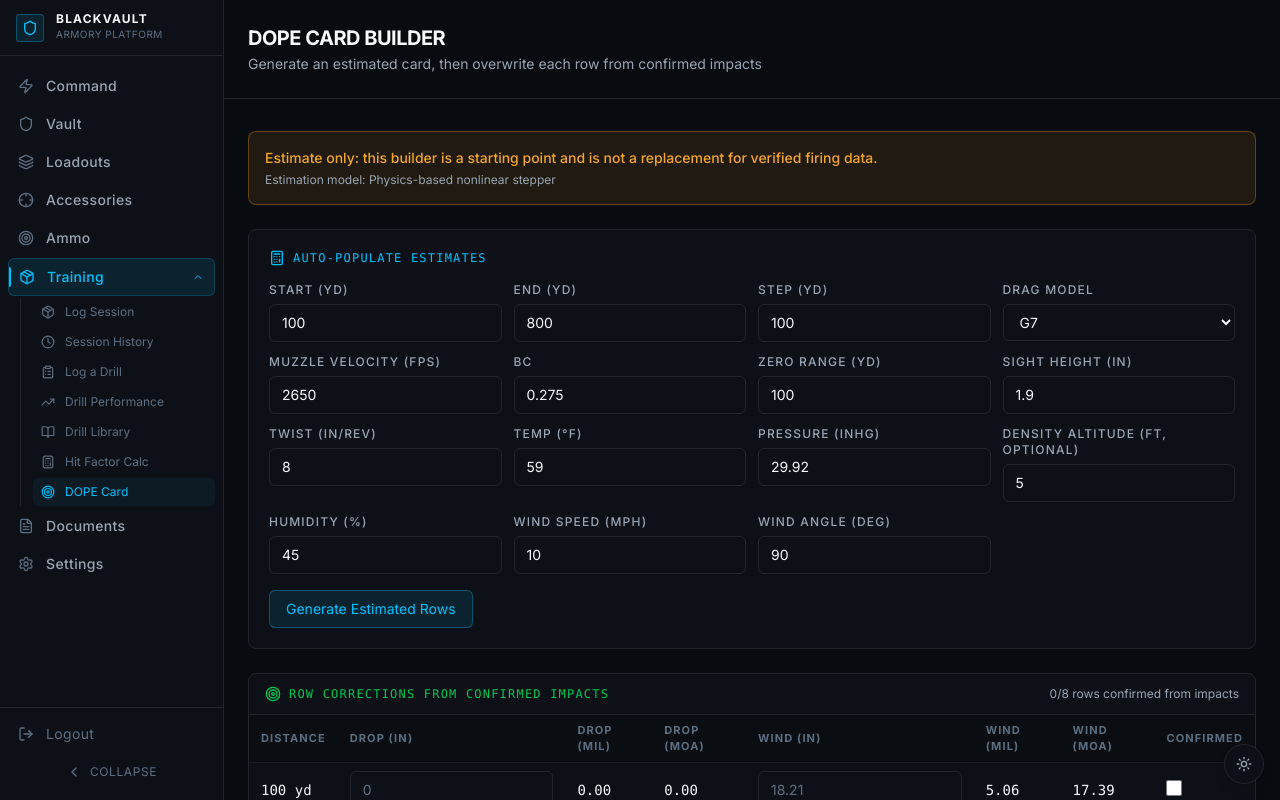
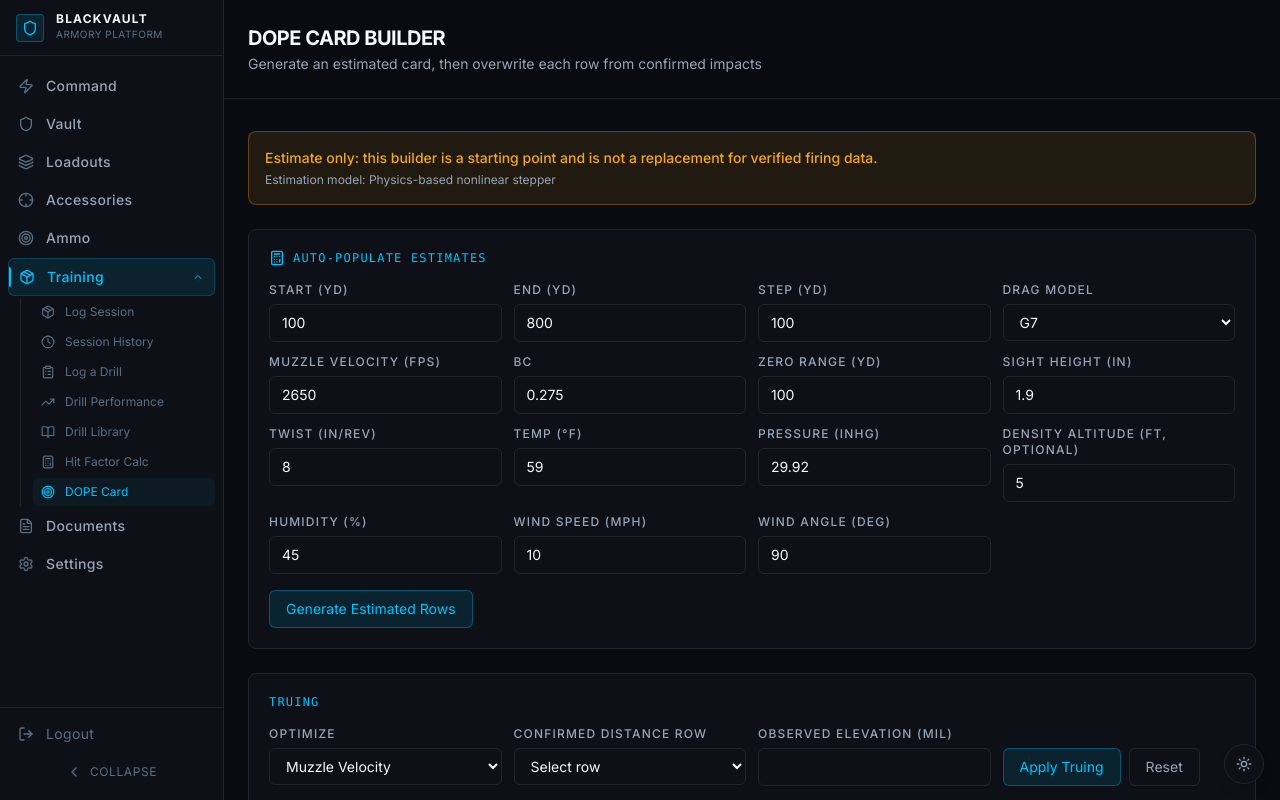
Before and after one commit to theaveragedeveloper/ProjectBlackVault, a Next.js app: page /range/dope-card in a window 1280 px wide. Both pictures are taken after typing "5" into the empty fields and a click on the button "Generate Estimated Rows". Built offline with nearby package versions, Linux system fonts and the light colour scheme.

Commit message:
Add DOPE card truing workflow for MV/BC

```diff
--- a/src/app/range/dope-card/page.tsx
+++ b/src/app/range/dope-card/page.tsx
@@ -7,9 +7,11 @@ import {
   convertDropWindToAngular,
   generateDistanceRows,
   type AngularDopeRow,
+  type BallisticOutputRow,
   type DopeRowCorrection,
 } from "@/lib/ballistics/dope";
 import { solveTrajectoryRows, type DragModel } from "@/lib/ballistics/solver";
+import { trueBallisticProfile, type TruingParameter } from "@/lib/ballistics/truing";
 import { Calculator, Target } from "lucide-react";
 
 const INPUT_CLASS =
@@ -19,7 +21,6 @@ const LABEL_CLASS = "block text-xs font-medium uppercase tracking-widest text-va
 function parseOptionalNumber(value: string): number | undefined {
   const trimmed = value.trim();
   if (!trimmed) return undefined;
-
   const parsed = Number(trimmed);
   return Number.isFinite(parsed) ? parsed : undefined;
 }
@@ -43,7 +44,15 @@ export default function DopeCardPage() {
   const [windAngleDeg, setWindAngleDeg] = useState("90");
 
   const [rows, setRows] = useState<AngularDopeRow[]>([]);
+  const [untunedRows, setUntunedRows] = useState<AngularDopeRow[]>([]);
+  const [activeBaseRows, setActiveBaseRows] = useState<AngularDopeRow[]>([]);
   const [corrections, setCorrections] = useState<Record<number, DopeRowCorrection>>({});
+  const [truingParameter, setTruingParameter] = useState<TruingParameter>("mv");
+  const [truingDistanceYd, setTruingDistanceYd] = useState("");
+  const [observedElevationMil, setObservedElevationMil] = useState("");
+  const [truedMv, setTruedMv] = useState<number | null>(null);
+  const [truedBc, setTruedBc] = useState<number | null>(null);
+
   const estimationModel = "Physics-based nonlinear stepper";
 
   const estimateSummary = useMemo(() => {
@@ -51,6 +60,9 @@ export default function DopeCardPage() {
     const confirmedCount = rows.filter((r) => r.confirmed).length;
     return `${confirmedCount}/${rows.length} rows confirmed from impacts`;
   }, [rows]);
+
+  const confirmedRows = rows.filter((row) => row.confirmed);
+  const isTrued = truedMv !== null || truedBc !== null;
 
   function handleGenerate() {
     const distanceRows = generateDistanceRows(Number(startYd), Number(endYd), Number(stepYd));
@@ -69,24 +81,27 @@ export default function DopeCardPage() {
       windAngleDeg: Number(windAngleDeg),
     });
 
+    const converted = convertDropWindToAngular(solvedRows);
     setCorrections({});
-    setRows(convertDropWindToAngular(solvedRows));
+    setUntunedRows(converted);
+    setActiveBaseRows(converted);
+    setRows(converted);
+    setTruedMv(null);
+    setTruedBc(null);
+    setTruingDistanceYd("");
+    setObservedElevationMil("");
+  }
+
+  function rebuildRows(nextCorrections: Record<number, DopeRowCorrection>, sourceRows: AngularDopeRow[] = activeBaseRows) {
+    setRows(applyDopeCorrections(sourceRows, nextCorrections));
   }
 
   function updateCorrection(distanceYd: number, patch: DopeRowCorrection) {
     const existing = corrections[distanceYd] ?? {};
-    const merged: DopeRowCorrection = {
-      ...existing,
-      ...patch,
-    };
+    const merged: DopeRowCorrection = { ...existing, ...patch };
 
-    if (patch.dropIn === undefined) {
-      delete merged.dropIn;
-    }
-
-    if (patch.windIn === undefined) {
-      delete merged.windIn;
-    }
+    if (patch.dropIn === undefined) delete merged.dropIn;
+    if (patch.windIn === undefined) delete merged.windIn;
 
     const hasAnyCorrection =
       merged.dropIn !== undefined || merged.windIn !== undefined || merged.confirmed !== undefined;
@@ -94,13 +109,47 @@ export default function DopeCardPage() {
       ...corrections,
       ...(hasAnyCorrection ? { [distanceYd]: merged } : {}),
     };
-
-    if (!hasAnyCorrection) {
-      delete nextCorrections[distanceYd];
-    }
+    if (!hasAnyCorrection) delete nextCorrections[distanceYd];
 
     setCorrections(nextCorrections);
-    setRows((prev) => applyDopeCorrections(prev, nextCorrections));
+    rebuildRows(nextCorrections);
+  }
+
+  function handleTrueProfile() {
+    const baselineMv = Number(muzzleVelocityFps);
+    const baselineBc = Number(ballisticCoefficient);
+    const targetDistanceYd = Number(truingDistanceYd);
+    const observedMil = Number(observedElevationMil);
+
+    const baseSourceRows: BallisticOutputRow[] = untunedRows.map((row) => ({
+      distanceYd: row.distanceYd,
+      dropIn: row.dropIn,
+      windIn: row.windIn,
+    }));
+
+    const trued = trueBallisticProfile({
+      rows: baseSourceRows,
+      baselineMv,
+      baselineBc,
+      targetDistanceYd,
+      observedElevationMil: observedMil,
+      adjust: truingParameter,
+    });
+
+    if (!trued) return;
+
+    const angularTruedRows = convertDropWindToAngular(trued.rows);
+    setActiveBaseRows(angularTruedRows);
+    setTruedMv(trued.truedMv);
+    setTruedBc(trued.truedBc);
+    rebuildRows(corrections, angularTruedRows);
+  }
+
+  function resetTruing() {
+    setTruedMv(null);
+    setTruedBc(null);
+    setActiveBaseRows(untunedRows);
+    rebuildRows(corrections, untunedRows);
   }
 
   return (
@@ -118,6 +167,7 @@ export default function DopeCardPage() {
           <p className="text-xs text-vault-text-muted">Estimation model: {estimationModel}</p>
         </div>
 
+        {/* Ballistic Inputs */}
         <section className="bg-vault-surface border border-vault-border rounded-lg p-5 space-y-4">
           <div className="flex items-center gap-2">
             <Calculator className="w-4 h-4 text-[#00C2FF]" />
@@ -198,13 +248,78 @@ export default function DopeCardPage() {
           </button>
         </section>
 
+        {/* Truing Section */}
+        {rows.length > 0 && (
+          <section className="bg-vault-surface border border-vault-border rounded-lg p-5 space-y-4">
+            <div className="flex items-center gap-2">
+              <h3 className="text-xs uppercase tracking-widest text-[#00C2FF] font-mono">Truing</h3>
+              {isTrued && (
+                <span className="text-xs px-2 py-1 rounded bg-[#00C853]/10 text-[#00C853] border border-[#00C853]/30">TRUED</span>
+              )}
+            </div>
+            <div className="grid grid-cols-1 md:grid-cols-4 gap-3">
+              <div>
+                <label className={LABEL_CLASS}>Optimize</label>
+                <select value={truingParameter} onChange={(e) => setTruingParameter(e.target.value as TruingParameter)} className={INPUT_CLASS}>
+                  <option value="mv">Muzzle Velocity</option>
+                  <option value="bc">Ballistic Coefficient</option>
+                </select>
+              </div>
+              <div>
+                <label className={LABEL_CLASS}>Confirmed Distance Row</label>
+                <select value={truingDistanceYd} onChange={(e) => setTruingDistanceYd(e.target.value)} className={INPUT_CLASS}>
+                  <option value="">Select row</option>
+                  {confirmedRows.map((row) => (
+                    <option key={row.distanceYd} value={row.distanceYd}>
+                      {row.distanceYd} yd
+                    </option>
+                  ))}
+                </select>
+              </div>
+              <div>
+                <label className={LABEL_CLASS}>Observed Elevation (mil)</label>
+                <input
+                  value={observedElevationMil}
+                  onChange={(e) => setObservedElevationMil(e.target.value)}
+                  type="number"
+                  step="0.01"
+                  className={INPUT_CLASS}
+                />
+              </div>
+              <div className="flex items-end gap-2">
+                <button
+                  onClick={handleTrueProfile}
+                  className="px-4 py-2 text-sm rounded-md bg-[#00C2FF]/10 border border-[#00C2FF]/30 text-[#00C2FF] hover:bg-[#00C2FF]/20 transition-colors"
+                >
+                  Apply Truing
+                </button>
+                <button
+                  onClick={resetTruing}
+                  className="px-4 py-2 text-sm rounded-md border border-vault-border text-vault-text-muted hover:text-vault-text transition-colors"
+                >
+                  Reset
+                </button>
+              </div>
+            </div>
+            {isTrued && (
+              <p className="text-xs text-vault-text-muted">
+                Trued values — MV: {truedMv?.toFixed(1)} fps, BC: {truedBc?.toFixed(4)} (untuned preserved for comparison/reset).
+              </p>
+            )}
+          </section>
+        )}
+
+        {/* DOPE Table */}
         <section className="bg-vault-surface border border-vault-border rounded-lg overflow-hidden">
           <div className="px-4 py-3 border-b border-vault-border flex items-center justify-between">
             <div className="flex items-center gap-2">
               <Target className="w-4 h-4 text-[#00C853]" />
               <h3 className="text-xs font-mono uppercase tracking-widest text-[#00C853]">Row Corrections from Confirmed Impacts</h3>
             </div>
-            {estimateSummary && <p className="text-xs text-vault-text-muted">{estimateSummary}</p>}
+            <div className="flex items-center gap-3">
+              {isTrued && <span className="text-[11px] uppercase tracking-widest text-[#00C853]">Trued</span>}
+              {estimateSummary && <p className="text-xs text-vault-text-muted">{estimateSummary}</p>}
+            </div>
           </div>
 
           <div className="overflow-x-auto">
--- /dev/null
+++ b/src/lib/ballistics/truing.ts
@@ -0,0 +1,107 @@
+import type { BallisticOutputRow } from "@/lib/ballistics/dope";
+
+const INCHES_PER_100YD_PER_MIL = 3.6;
+
+export type TruingParameter = "mv" | "bc";
+
+export interface TrueProfileInput {
+  rows: BallisticOutputRow[];
+  baselineMv: number;
+  baselineBc: number;
+  targetDistanceYd: number;
+  observedElevationMil: number;
+  adjust: TruingParameter;
+}
+
+export interface TruedProfile {
+  rows: BallisticOutputRow[];
+  truedMv: number;
+  truedBc: number;
+  targetErrorMil: number;
+}
+
+function toMil(inches: number, distanceYd: number): number {
+  return inches / ((distanceYd / 100) * INCHES_PER_100YD_PER_MIL);
+}
+
+function scaleRows(
+  rows: BallisticOutputRow[],
+  baselineMv: number,
+  baselineBc: number,
+  candidateMv: number,
+  candidateBc: number
+): BallisticOutputRow[] {
+  const scale = (baselineMv / candidateMv) ** 2 * (baselineBc / candidateBc);
+  return rows.map((row) => ({
+    ...row,
+    dropIn: row.dropIn * scale,
+    windIn: row.windIn * scale,
+  }));
+}
+
+export function trueBallisticProfile(input: TrueProfileInput): TruedProfile | null {
+  const { rows, baselineMv, baselineBc, targetDistanceYd, observedElevationMil, adjust } = input;
+  if (!rows.length || baselineMv <= 0 || baselineBc <= 0 || targetDistanceYd <= 0 || observedElevationMil <= 0) {
+    return null;
+  }
+
+  const targetRow = rows.find((row) => row.distanceYd === targetDistanceYd);
+  if (!targetRow) return null;
+
+  const evaluate = (candidate: number): number => {
+    const scaled =
+      adjust === "mv"
+        ? scaleRows(rows, baselineMv, baselineBc, candidate, baselineBc)
+        : scaleRows(rows, baselineMv, baselineBc, baselineMv, candidate);
+    const row = scaled.find((r) => r.distanceYd === targetDistanceYd);
+    if (!row) return Number.POSITIVE_INFINITY;
+    return toMil(row.dropIn, row.distanceYd) - observedElevationMil;
+  };
+
+  let low = adjust === "mv" ? baselineMv * 0.5 : baselineBc * 0.5;
+  let high = adjust === "mv" ? baselineMv * 1.5 : baselineBc * 1.5;
+  let lowErr = evaluate(low);
+  let highErr = evaluate(high);
+
+  let expands = 0;
+  while (lowErr * highErr > 0 && expands < 8) {
+    low *= 0.8;
+    high *= 1.2;
+    lowErr = evaluate(low);
+    highErr = evaluate(high);
+    expands += 1;
+  }
+
+  if (lowErr * highErr > 0) return null;
+
+  for (let i = 0; i < 40; i += 1) {
+    const mid = (low + high) / 2;
+    const midErr = evaluate(mid);
+    if (Math.abs(midErr) < 1e-6) {
+      low = mid;
+      high = mid;
+      break;
+    }
+
+    if (lowErr * midErr <= 0) {
+      high = mid;
+      highErr = midErr;
+    } else {
+      low = mid;
+      lowErr = midErr;
+    }
+  }
+
+  const tunedValue = (low + high) / 2;
+  const truedMv = adjust === "mv" ? tunedValue : baselineMv;
+  const truedBc = adjust === "bc" ? tunedValue : baselineBc;
+  const truedRows = scaleRows(rows, baselineMv, baselineBc, truedMv, truedBc);
+  const targetErrorMil = evaluate(tunedValue);
+
+  return {
+    rows: truedRows,
+    truedMv,
+    truedBc,
+    targetErrorMil,
+  };
+}
```
Also changed, not shown: 1 other file (tests, documents, lock files or other folders).
